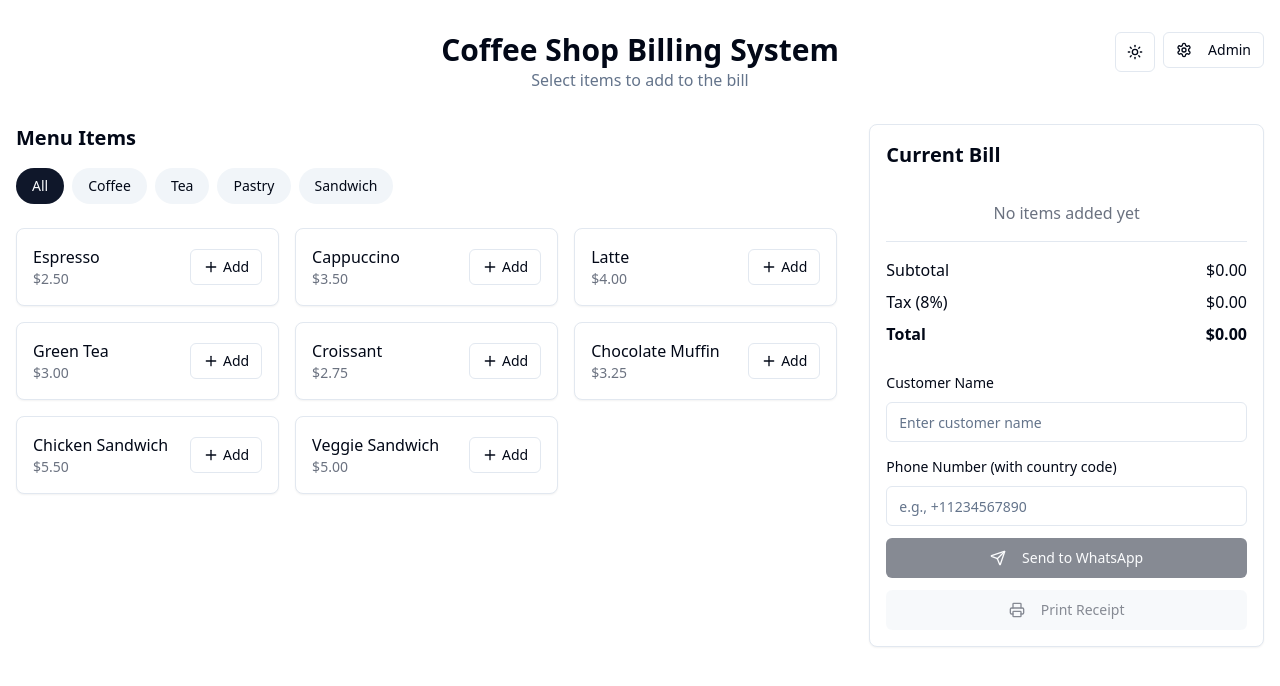
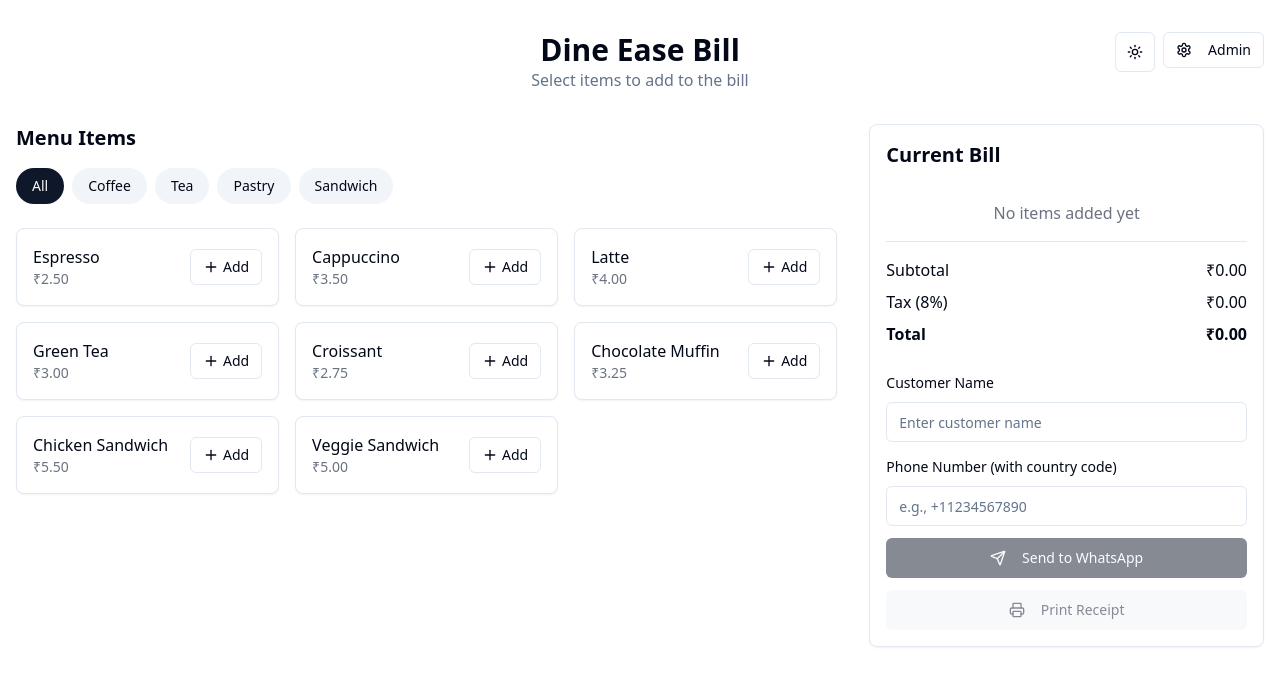
Before and after one commit to MradulRaghuwanshi/menu-magic-billing-hub, a React (Vite) app: page / in a window 1280 px wide. Shown: the top 686 px of the page. Built offline with nearby package versions, Linux system fonts and the light colour scheme.

Commit message:
Rename system and update currency
Replaced the $ symbol with the Indian Rupee symbol (₹) for pricing and changed the system name to "Dine ease bill".

```diff
--- a/index.html
+++ b/index.html
@@ -1,14 +1,15 @@
+
 <!DOCTYPE html>
 <html lang="en">
   <head>
     <meta charset="UTF-8" />
     <meta name="viewport" content="width=device-width, initial-scale=1.0" />
-    <title>menu-magic-billing-hub</title>
-    <meta name="description" content="Lovable Generated Project" />
+    <title>Dine Ease Bill</title>
+    <meta name="description" content="Dine Ease Bill - Restaurant Billing System" />
     <meta name="author" content="Lovable" />
 
-    <meta property="og:title" content="menu-magic-billing-hub" />
-    <meta property="og:description" content="Lovable Generated Project" />
+    <meta property="og:title" content="Dine Ease Bill" />
+    <meta property="og:description" content="Dine Ease Bill - Restaurant Billing System" />
     <meta property="og:type" content="website" />
     <meta property="og:image" content="https://lovable.dev/opengraph-image-p98pqg.png" />
 
--- a/src/components/Cart.tsx
+++ b/src/components/Cart.tsx
@@ -55,7 +55,7 @@ const Cart = () => {
             <div key={item.id} className="flex justify-between items-center border-b pb-2">
               <div>
                 <p className="font-medium">{item.name}</p>
-                <p className="text-sm text-gray-500">${item.price.toFixed(2)} each</p>
+                <p className="text-sm text-gray-500">₹{item.price.toFixed(2)} each</p>
               </div>
               <div className="flex items-center gap-2">
                 <Button
@@ -109,21 +109,21 @@ const Cart = () => {
       <div className="space-y-2 border-t pt-4">
         <div className="flex justify-between">
           <span>Subtotal</span>
-          <span>${subtotal.toFixed(2)}</span>
+          <span>₹{subtotal.toFixed(2)}</span>
         </div>
         {discount > 0 && (
           <div className="flex justify-between text-green-600">
             <span>Discount</span>
-            <span>-${discount.toFixed(2)}</span>
+            <span>-₹{discount.toFixed(2)}</span>
           </div>
         )}
         <div className="flex justify-between">
           <span>Tax (8%)</span>
-          <span>${tax.toFixed(2)}</span>
+          <span>₹{tax.toFixed(2)}</span>
         </div>
         <div className="flex justify-between font-bold">
           <span>Total</span>
-          <span>${total.toFixed(2)}</span>
+          <span>₹{total.toFixed(2)}</span>
         </div>
       </div>
 
--- a/src/components/MenuItem.tsx
+++ b/src/components/MenuItem.tsx
@@ -16,7 +16,7 @@ const MenuItem = ({ item }: MenuItemProps) => {
     <div className="flex items-center justify-between p-4 border rounded-lg shadow-sm bg-white">
       <div>
         <h3 className="font-medium">{item.name}</h3>
-        <p className="text-sm text-gray-500">${item.price.toFixed(2)}</p>
+        <p className="text-sm text-gray-500">₹{item.price.toFixed(2)}</p>
       </div>
       <Button
         size="sm"
--- a/src/contexts/CartContext.tsx
+++ b/src/contexts/CartContext.tsx
@@ -121,7 +121,7 @@ export function CartProvider({ children }: { children: React.ReactNode }) {
 
     toast({
       title: "Discount applied",
-      description: `${discountCode.type === 'percentage' ? discountCode.value + '%' : '$' + discountCode.value} discount applied to your bill.`,
+      description: `${discountCode.type === 'percentage' ? discountCode.value + '%' : '₹' + discountCode.value} discount applied to your bill.`,
     });
 
     return true;
@@ -143,22 +143,22 @@ export function CartProvider({ children }: { children: React.ReactNode }) {
     }
 
     const billItems = items.map(item =>
-      `${item.quantity}x ${item.name} - $${(item.price * item.quantity).toFixed(2)}`
+      `${item.quantity}x ${item.name} - ₹${(item.price * item.quantity).toFixed(2)}`
     ).join('\n');
 
-    const discountLine = discount > 0 ? `Discount (${discountCode}): -$${discount.toFixed(2)}` : '';
+    const discountLine = discount > 0 ? `Discount (${discountCode}): -₹${discount.toFixed(2)}` : '';
 
     const billMessage = `
-*Coffee Shop Bill for ${customer.name}*
+*Dine Ease Bill for ${customer.name}*
 ---------------------------
 ${billItems}
 ---------------------------
-Subtotal: $${subtotal.toFixed(2)}
+Subtotal: ₹${subtotal.toFixed(2)}
 ${discountLine}
-${discountLine ? `Subtotal after discount: $${(subtotal - discount).toFixed(2)}\n` : ''}Tax (8%): $${tax.toFixed(2)}
-*Total: $${total.toFixed(2)}*
+${discountLine ? `Subtotal after discount: ₹${(subtotal - discount).toFixed(2)}\n` : ''}Tax (8%): ₹${tax.toFixed(2)}
+*Total: ₹${total.toFixed(2)}*
 
-Thank you for visiting our coffee shop!
+Thank you for visiting!
     `.trim();
 
     return `https://wa.me/${formattedPhone}?text=${encodeURIComponent(billMessage)}`;
@@ -177,7 +177,7 @@ Thank you for visiting our coffee shop!
     const receiptContent = document.createElement('div');
     receiptContent.innerHTML = `
       <div style="font-family: monospace; width: 300px; padding: 20px;">
-        <h2 style="text-align: center;">Coffee Shop</h2>
+        <h2 style="text-align: center;">Dine Ease Bill</h2>
         <p style="text-align: center;">Receipt</p>
         <p>Date: ${new Date().toLocaleString()}</p>
         ${customer.name ? `<p>Customer: ${customer.name}</p>` : ''}
@@ -196,8 +196,8 @@ Thank you for visiting our coffee shop!
               <tr>
                 <td style="text-align: left;">${item.name}</td>
                 <td style="text-align: right;">${item.quantity}</td>
-                <td style="text-align: right;">$${item.price.toFixed(2)}</td>
-                <td style="text-align: right;">$${(item.price * item.quantity).toFixed(2)}</td>
+                <td style="text-align: right;">₹${item.price.toFixed(2)}</td>
+                <td style="text-align: right;">₹${(item.price * item.quantity).toFixed(2)}</td>
               </tr>
             `).join('')}
           </tbody>
@@ -205,21 +205,21 @@ Thank you for visiting our coffee shop!
         <hr/>
         <p style="display: flex; justify-content: space-between;">
           <span>Subtotal:</span>
-          <span>$${subtotal.toFixed(2)}</span>
+          <span>₹${subtotal.toFixed(2)}</span>
         </p>
         ${discount > 0 ? `
           <p style="display: flex; justify-content: space-between;">
             <span>Discount (${discountCode}):</span>
-            <span>-$${discount.toFixed(2)}</span>
+            <span>-₹${discount.toFixed(2)}</span>
           </p>
         ` : ''}
         <p style="display: flex; justify-content: space-between;">
           <span>Tax (8%):</span>
-          <span>$${tax.toFixed(2)}</span>
+          <span>₹${tax.toFixed(2)}</span>
         </p>
         <p style="display: flex; justify-content: space-between; font-weight: bold;">
           <span>Total:</span>
-          <span>$${total.toFixed(2)}</span>
+          <span>₹${total.toFixed(2)}</span>
         </p>
         <hr/>
         <p style="text-align: center;">Thank you for your visit!</p>
--- a/src/pages/Admin.tsx
+++ b/src/pages/Admin.tsx
@@ -19,7 +19,7 @@ const Admin = () => {
             <ThemeToggle />
           </div>
 
-          <h1 className="text-3xl font-bold text-foreground">Coffee Shop Admin</h1>
+          <h1 className="text-3xl font-bold text-foreground">Dine Ease Bill - Admin</h1>
           <NavigationMenu className="my-4">
             <NavigationMenuList>
               <NavigationMenuItem>
--- a/src/pages/Index.tsx
+++ b/src/pages/Index.tsx
@@ -25,7 +25,7 @@ const Index = () => {
                 </Button>
               </Link>
             </div>
-            <h1 className="text-3xl font-bold text-foreground">Coffee Shop Billing System</h1>
+            <h1 className="text-3xl font-bold text-foreground">Dine Ease Bill</h1>
             <p className="text-muted-foreground">Select items to add to the bill</p>
           </header>
 
```
